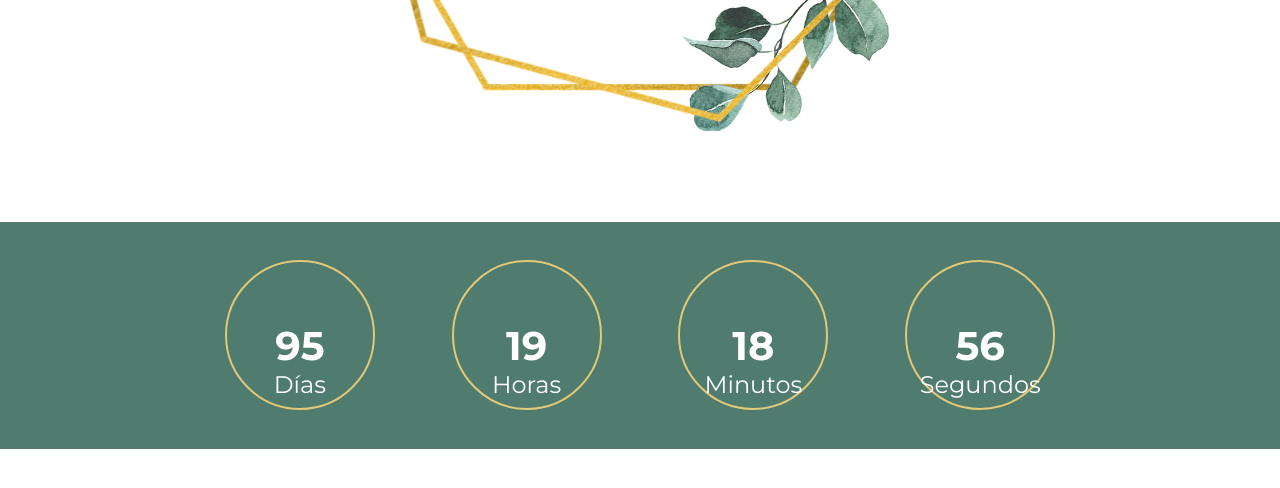
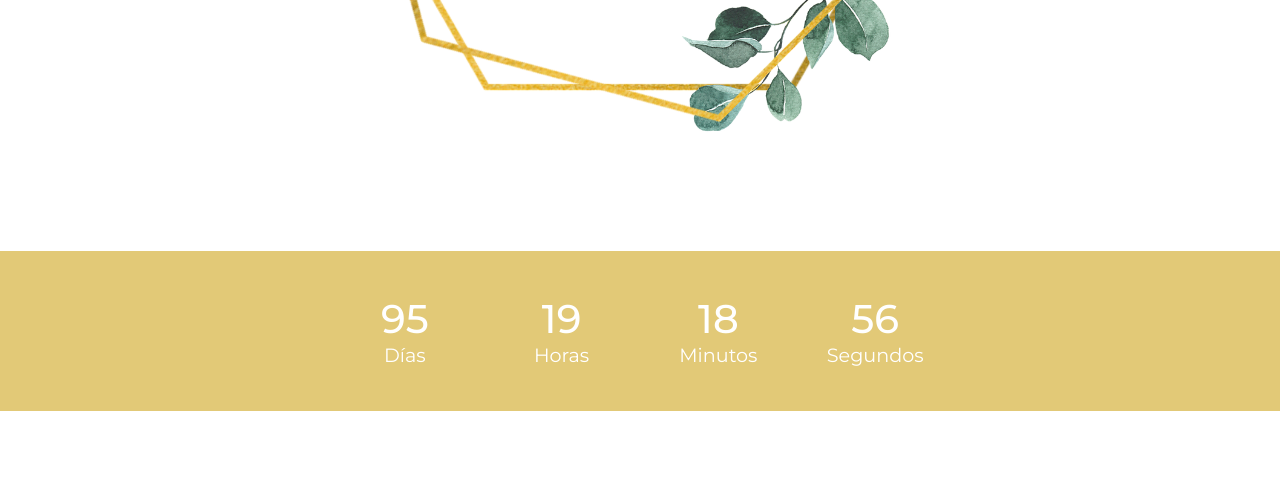
Before and after one commit to fertadeo/wedding-invitations, a plain HTML site: page index.html in a window 1280 px wide. Shown: the part 578-1066 px from the top of the page. Drawn offline with Linux system fonts and the light colour scheme.

Commit message:
Interactions and styles to desktop version

```diff
--- a/style.css
+++ b/style.css
@@ -31,9 +31,6 @@ html{
     background-position-y: center;
     background-attachment: fixed;
     transform: translateZ(-50px) scale(1.1);
-    perspective: 5px;
-
-    /* border: red solid 1px; */
 }
 
 
@@ -44,12 +41,10 @@ html{
     align-items: center;
 }
 .main-title h1{
-    /* border: red 1px solid; */
     display: flex;
     font-family: 'Great Vibes', cursive;
     font-size: 5rem;
     font-weight: 100;
-    /* margin-bottom: 10px; */
 }
 
 h2{
@@ -70,6 +65,7 @@ h2{
 
 }
 
+
 .section-two{
     display: flex;
     align-items: center;
@@ -80,31 +76,34 @@ h2{
 
 }
 .date{
+    margin-top: 2.3%;
+    padding-bottom: 2%;
     display: flex;
+    height: 20%;
     align-items: center;
     justify-content: center;
-    /* margin-top: 20px; */
-    background-color: #507B6F;
-
+    color: #fff ;
+    background-color: #E2C977;
 
 }
 
 .time{
-    width: 150px;
-    height: 150px;
+    width: 80px;
+    height: 80px;
     margin: 3%;
+    padding-bottom: 2%;
     display: flex;
     align-items: center;
     justify-content: center;
     flex-direction: column;
-    color: #fff;
-    border: #E2C977 2px solid;
+    /* color: #85B3A0; */
+    /* border: #E2C977 2px solid; */
     border-radius: 80px;
 }
 
 .time small{
-    color: #ffffff;
-    font-size: 1.5rem;
+    /* color: #85B3A0; */
+    font-size: 1.2rem;
 
 }
 
@@ -112,9 +111,9 @@ h4 {
  display: flex;
  flex-direction: center;
  text-align: center;
- color: #fff;
+ /* color: #85B3A0; */
  font-family: 'Montserrat', sans-serif;
- font-weight: 700;
+ font-weight: 500;
  font-size: 2.5rem;
  padding-top: 50px;
 
@@ -350,6 +349,9 @@ padding: 5px 10px;
 .modal-content p{
     font-size: 1.2rem;
     font-family: 'Montserrat', sans-serif;
+    padding: 10px;
+    font-weight: 300;
+
 }
 
 .close-button {
```
